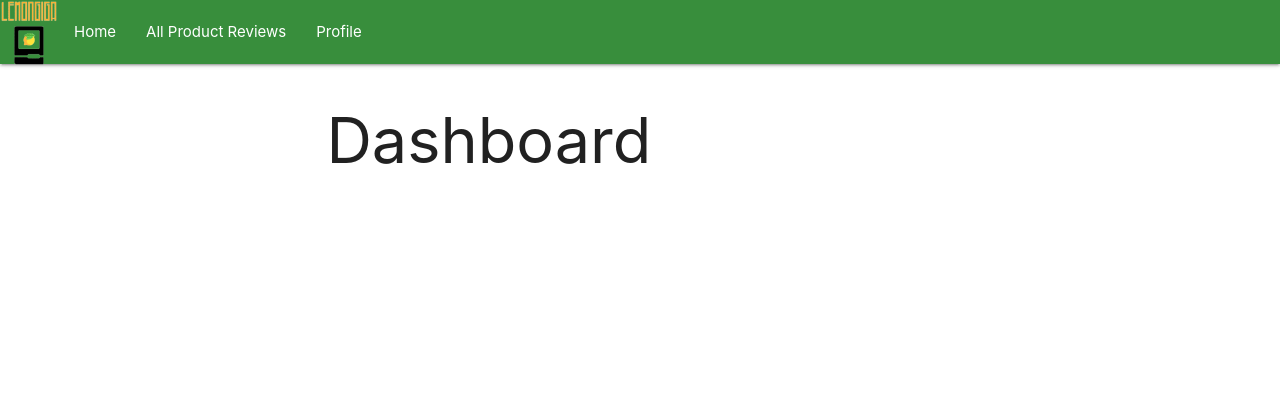
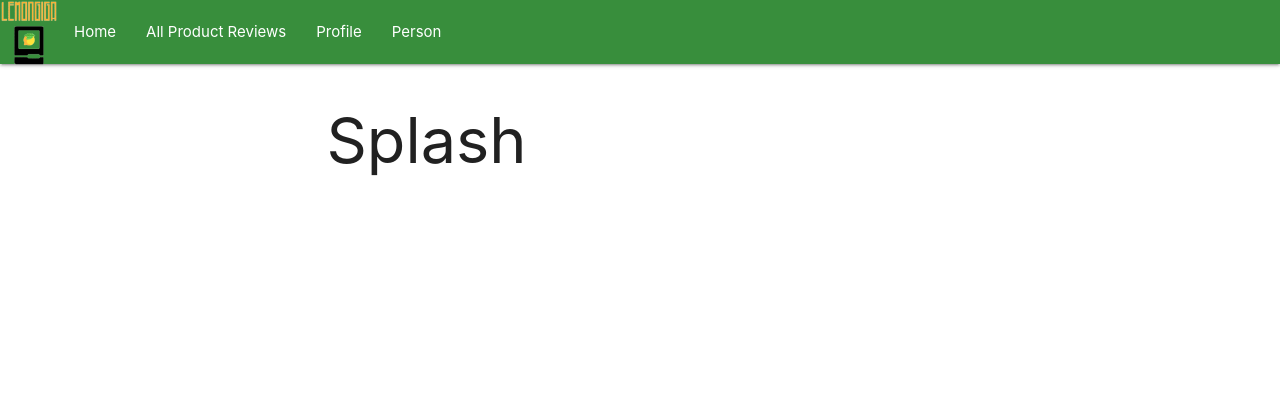
Before and after one commit to mh610creative/LemonGiga, a Django app: page / in a window 1280 px wide. Shown: the top 420 px of the page. Run offline with Django 3.2, Linux system fonts and the light colour scheme.

Commit message:
resolved context issue causing page download on link click

```diff
--- a/main_app/templates/base.html
+++ b/main_app/templates/base.html
@@ -17,9 +17,10 @@
             <li><img class="responsive-image" width="59" height "59" src={% static 'images/logo.png' %}></li>
         </ul>
         <ul class="left">
-            <li><a href="/">Home</a></li>
-            <li><a href="/products">All Product Reviews</a></li>
-            <li><a href="/profile">Profile</a></li>
+            <li><a href="{% url 'splash' %}">Home</a></li>
+            <li><a href="{% url 'index' %}">All Product Reviews</a></li>
+            <li><a href="{% url 'profile' %}">Profile</a></li>
+            <li><a href="{% url 'person' %}">Person</a></li>
         </ul>
         </div>
         </div>
--- a/main_app/templates/products/dashboard.html
+++ b/main_app/templates/splash.html
@@ -2,6 +2,6 @@
 {% load static %}
 {% block content %}
 <div class="container">
-<h1>Dashboard</h1>
+<h1>Splash</h1>
 </div>
 {% endblock %}
--- a/main_app/urls.py
+++ b/main_app/urls.py
@@ -5,4 +5,5 @@ urlpatterns = [
     path('', views.splash, name='splash'),
     path('profile/', views.profile, name='profile'),
     path('products/', views.products_index, name='index'),
+    path('products/person/', views.person, name='person'),
 ]
--- a/main_app/views.py
+++ b/main_app/views.py
@@ -1,11 +1,11 @@
-from django.shortcuts import render
+from django.shortcuts import render, redirect
 
 from django.http import HttpResponse
 from .models import *
 
 # Define the home view
 def splash(request):
-    return render(request, 'products/dashboard.html')
+    return render(request, 'splash.html')
 
 def products_index(request):
     products = Gear.objects.all()
@@ -13,3 +13,13 @@ def products_index(request):
 
 def profile(request):
     return render(request, 'profile.html')
+
+
+def person(request):
+    products = Gear.objects.all()
+    comments = Comment.objects.all()
+    context = {
+        'products': products,
+        'comments': comments,
+    }
+    return render(request, 'products/person.html', context)
```
Also changed, not shown: main_app/templates/products/person.html (added, +10 -0 lines).
